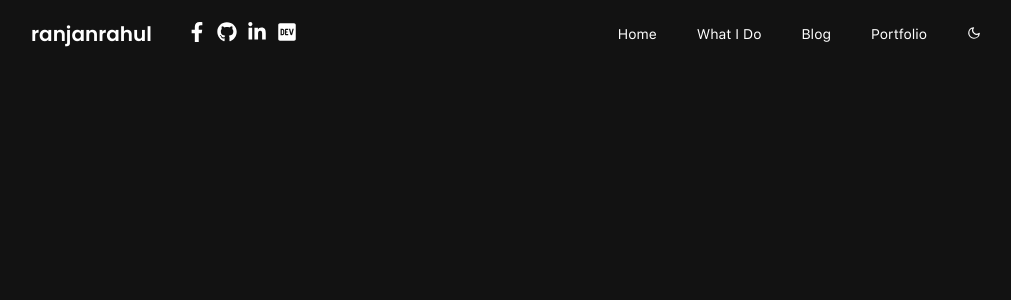
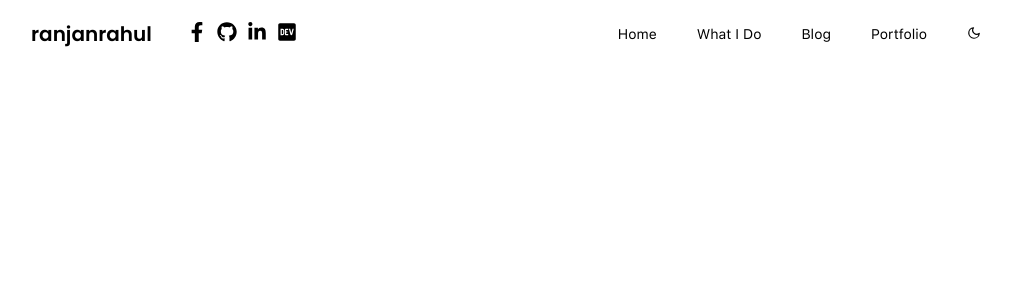
Before and after one commit to goofynugtz/ranjanrahul.me, a Next.js app: page /components/Navbar in a window 1280 px wide. Shown: the top 300 px of the page, without its empty margins (139-1150 px from the left). Built offline with nearby package versions, Linux system fonts and the light colour scheme.

Commit message:
Searching improved and Added Tag filter

```diff
--- a/styles/globals.css
+++ b/styles/globals.css
@@ -41,7 +41,6 @@
 html {
 	overflow-x: hidden;
 	box-sizing: border-box;
-	scroll-behavior: smooth;
 	font-size: 62.5%;
 }
 
@@ -53,6 +52,17 @@ body {
 		Oxygen, Ubuntu, Cantarell, Fira Sans, Droid Sans, Helvetica Neue, sans-serif;
 	background-color: var(--background-color);
 	color: var(--font-color);
+}
+
+html, body {
+	overflow-y: scroll;
+	scrollbar-width: none;
+}
+
+body::-webkit-scrollbar {
+	display: none;
+	width: 0;
+	height: 0;
 }
 
 a {
@@ -84,9 +94,9 @@ hr {
 	background: none !important;
 }
 
-:root {
+/* :root {
 	color-scheme: dark;
-}
+} */
 
 .dark-mode {
 	--background-color: #0f111a;
```
Also changed, not shown: pages/blogs/index.tsx (+7 -2 lines).
